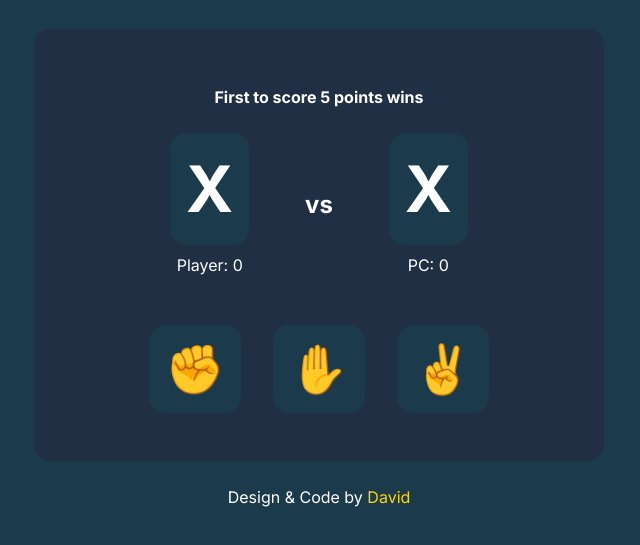
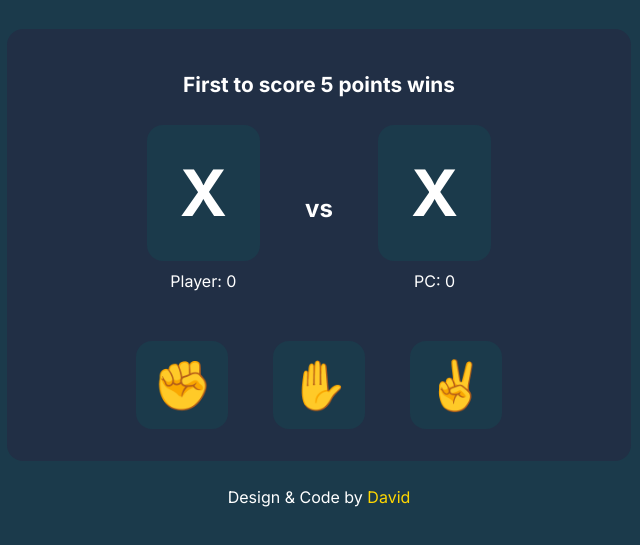
Before and after one commit to David35D/opf-rock-paper-scissors, a plain HTML site: page index.html in a window 1280 px wide. Shown: the part 193-738 px from the top of the page, without its empty margins (321-961 px from the left). Drawn offline with Linux system fonts and the light colour scheme.

Commit message:
desktop ui

```diff
--- a/style.css
+++ b/style.css
@@ -167,9 +167,17 @@
     color: gold;
   }
 
+  .attribution a:hover {
+    color: red;
+  }
+
   @media (min-width: 600px) {
     main {
-      max-width: 570px;
+      width: 50%;;
+    }
+
+    .game-card {
+      padding: 2rem 1.2rem;
     }
 
     .card__title {
@@ -180,7 +188,12 @@
       width: 70%;
     }
 
+    .round-winner {
+      font-size: 1.3rem;
+    }
+
     .selection {
+      padding: 0.75rem 1.05rem;
       font-size: 4rem;
     }
 
```
